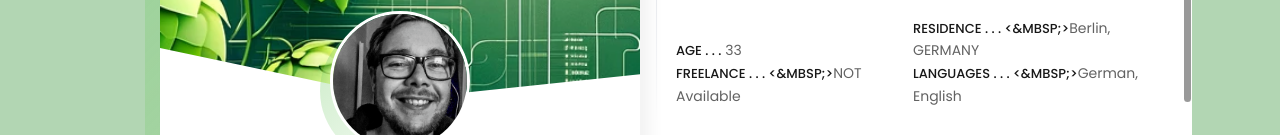
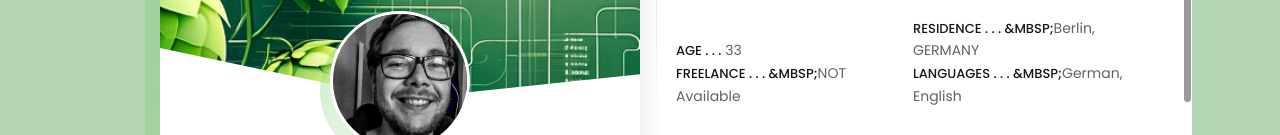
Before and after one commit to HerrLeise/herrleise.github.io, a plain HTML site: page index.html in a window 1280 px wide. Shown: the part 299-434 px from the top of the page. Drawn offline with Linux system fonts and the light colour scheme; some packages are replaced by stand-ins of ours; files whose address does not match are found by name.

Commit message:
Update index.html

```diff
--- a/index.html
+++ b/index.html
@@ -191,9 +191,9 @@
 												document.write(bDay.toLocaleDateString('en-IN',{year:"numeric"}));
 											</script>
 										</li>
-										<li><strong>Residence . . . <&mbsp;></strong>Berlin, GERMANY</li>
-										<li><strong>Freelance . . . <&mbsp;></strong>NOT Available</li>
-										<li><strong>Languages . . . <&mbsp;></strong>German, English</li>
+										<li><strong>Residence . . . &mbsp;</strong>Berlin, GERMANY</li>
+										<li><strong>Freelance . . . &mbsp;</strong>NOT Available</li>
+										<li><strong>Languages . . . &mbsp;</strong>German, English</li>
 									</ul>
 								</div>
 							</div>
```
